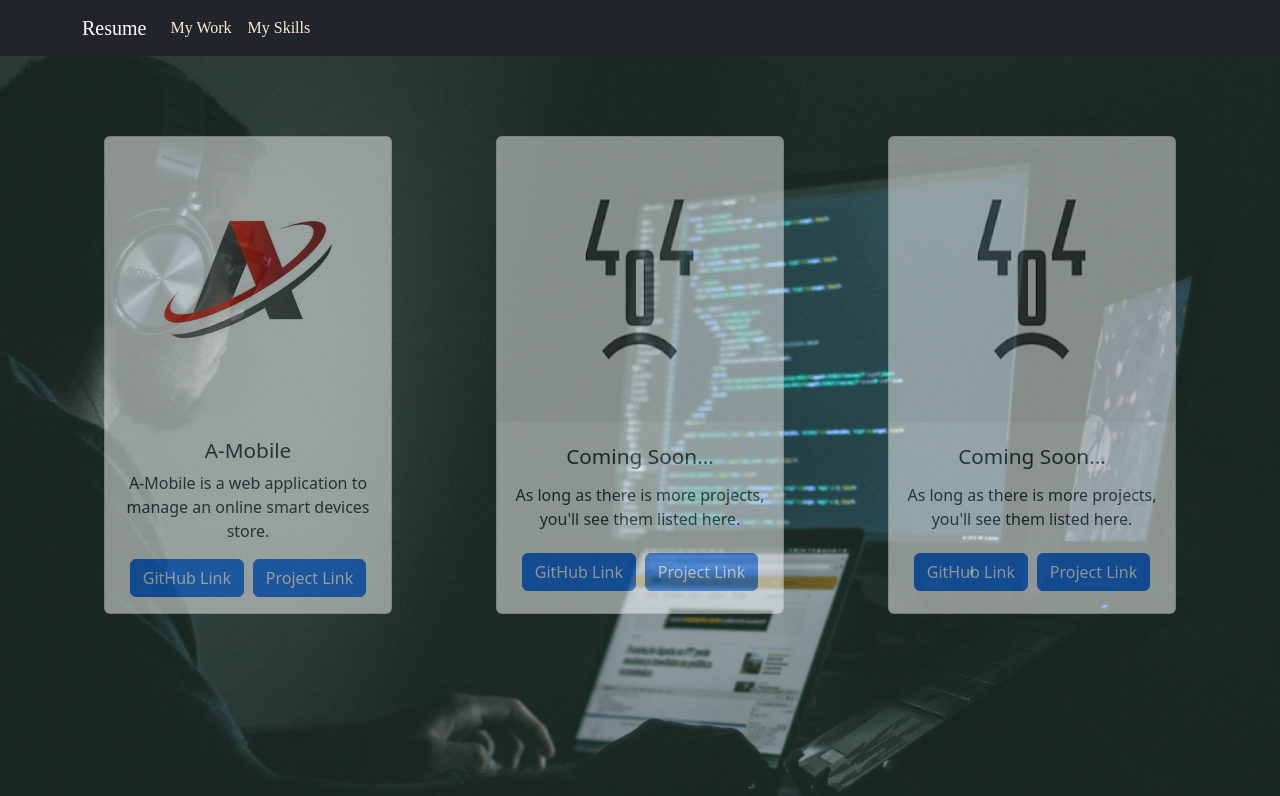
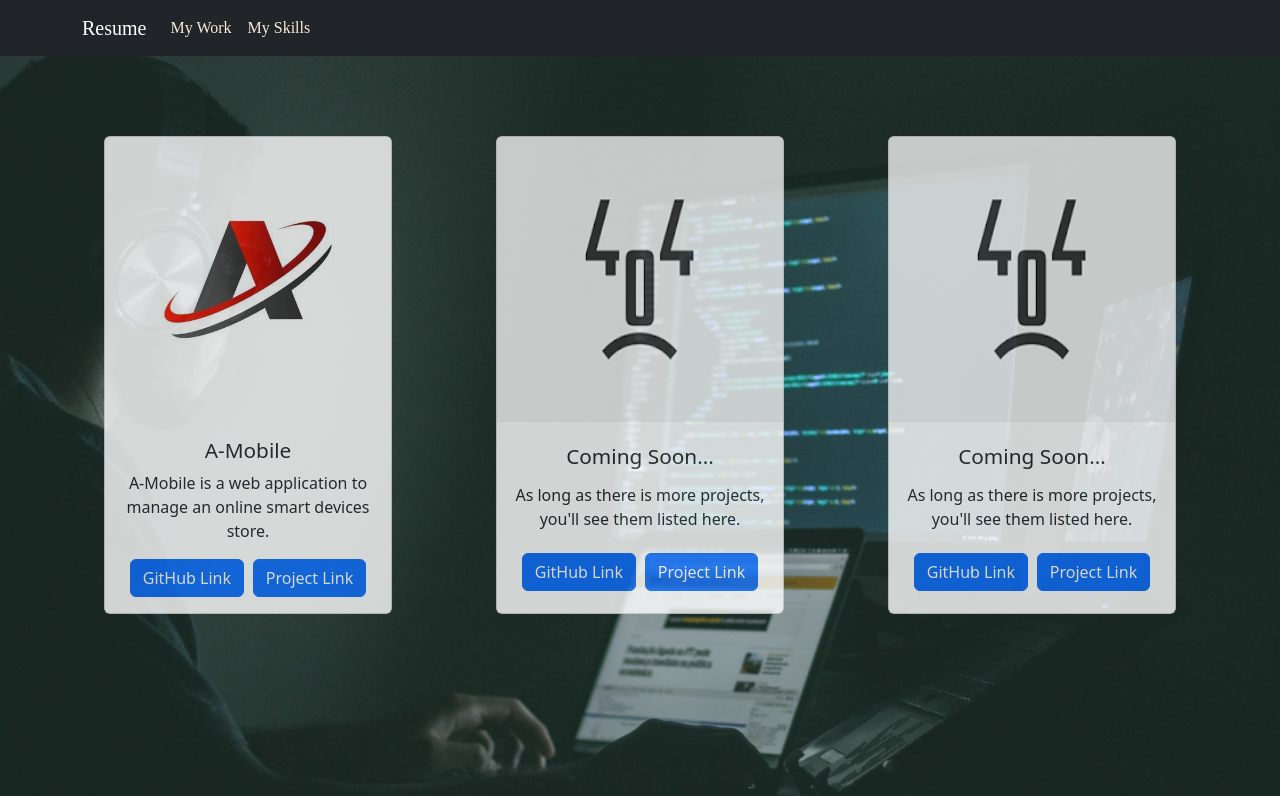
Before and after one commit to AdrianSavov/My-Resume, a React (Vite) app: page /my-work in a window 1280 px wide. Shown: the top 796 px of the page. Built offline with nearby package versions, Linux system fonts and the light colour scheme.

Commit message:
style: MyWork

```diff
--- a/src/Components/MyWorkComponent/MyWork.css
+++ b/src/Components/MyWorkComponent/MyWork.css
@@ -1,6 +1,6 @@
 .card {
     width: 18rem;
-    opacity: 0.5;
+    opacity: 0.8;
 }
 .card :hover {
     transform: scale(1.01);
```
